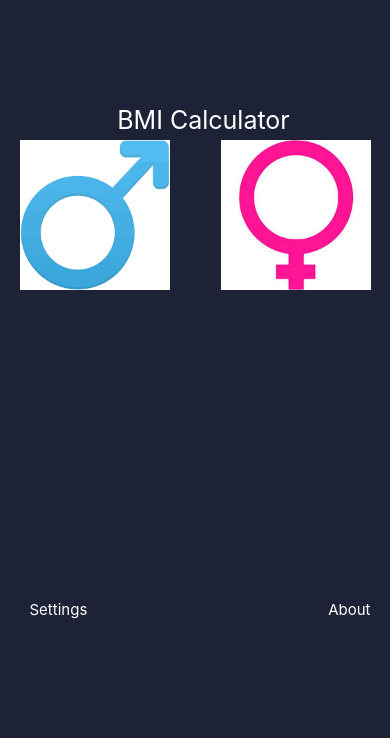
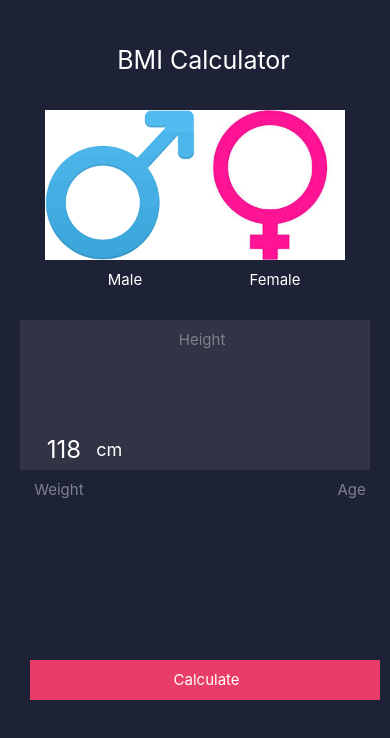
Before and after one commit to lqlongvn/Calculator, a React Native app: screen / in a window 390 px wide. Shown: the top 738 px of the page. Built offline with nearby package versions, Linux system fonts and the light colour scheme.

Commit message:
change 2

```diff
--- a/My_modules/Module_1.js
+++ b/My_modules/Module_1.js
@@ -16,33 +16,57 @@ export default function Module_1() {
     <SafeAreaView style={styles.container}>
       <StatusBar style="light" />
 
-      <View style={{ height: 100 }}></View>
+      <View style={{ height: 40 }}></View>
 
       <Text style={[styles.text, { fontSize: 25 }]}> BMI Calculator</Text>
 
+      <View style={{ height: 30 }}></View>
+
       <View style={styles.male_Female_ButtonGroup}>
+        <View style={styles.text_Image_Group}>
           <Image
             style={styles.image_Male_Female}
             source={require("../assets/male_1.png")}
           />
+          <Text style={styles.text}> Male </Text>
+        </View>
+
+        <View style={styles.text_Image_Group}>
           <Image
             style={styles.image_Male_Female}
             source={require("../assets/female_1.jpg")}
           />
+          <Text style={styles.text}> Female </Text>
+        </View>
       </View>
 
-      <View style={{ height: 60 }}></View>
+      <View style={{ height: 20 }}></View>
+
+      <View style={styles.height_Group}>
+        <Text style={styles.textHeight}> Height</Text>
+        <View style={styles.centimeter_Group}>
+          <Text style={styles.textHeightNumber}> 118</Text>
+          <Text style={styles.text_cm}> cm</Text>
+        </View>
+      </View>
 
 
-      <View style={{ height: 240 }}></View>
+      <View style={styles.weight_Age_Group}>
+        <View style={styles.text_Image_Group}>
+          <Text style={styles.text_Weight_Age}> Weight </Text>
+        </View>
+
+        <View style={styles.text_Image_Group}>
+          <Text style={styles.text_Weight_Age}> Age </Text>
+        </View>
+      </View>
+
+
+      <View style={{ height: 40 }}></View>
 
       <View style={styles.linkButtonGroup}>
         <TouchableOpacity style={styles.linkButton}>
-          <Text style={styles.text}>Settings</Text>
-        </TouchableOpacity>
-
-        <TouchableOpacity style={styles.linkButton}>
-          <Text style={styles.text}>About</Text>
+          <Text style={styles.textCalculate}> Calculate</Text>
         </TouchableOpacity>
       </View>
     </SafeAreaView>
@@ -62,36 +86,57 @@ const styles = StyleSheet.create({
     textAlign: "center",
     marginLeft: 10,
   },
-  hienThiThongBao: {
-    width: "90%",
-    marginTop: 15,
+  text_Weight_Age: {
+    color: "#7e808e",
+    fontSize: 15,
+    lineHeight: 40,
+    textAlign: "center",
+    marginLeft: 10,
   },
-  lockIcon: {
-    fontSize: 20,
-    color: "gray",
-    position: "absolute",
-    top: 18,
-    left: 20,
-    zIndex: 1,
+
+  textCalculate: {
+    color: "#fff",
+    fontSize: 15,
+    width: 350,
+    lineHeight: 40,
+    textAlign: "center",
+    marginLeft: 10,
+    backgroundColor: "#e83d66",
   },
-  thongBao: {
-    height: 60,
-    backgroundColor: "#fff",
-    borderRadius: 40,
+  textHeight: {
+    color: "#7e808e",
+    fontSize: 15,
+    lineHeight: 40,
     textAlign: "center",
+    marginLeft: 10,
+    backgroundColor: "#323344",
+  },
+
+  textHeightNumber: {
+    color: "#fff",
+    fontSize: 24,
+    lineHeight: 40,
+    textAlign: "center",
+    marginLeft: 10,
+    backgroundColor: "#323344",
+  },
+
+  text_cm: {
+    color: "#fff",
     fontSize: 18,
-    color: "#000",
-    width: "100%",
-    fontWeight: "bold",
+    lineHeight: 40,
+    textAlign: "center",
+    marginLeft: 10,
+    backgroundColor: "#323344",
   },
-  loginButton: {
-    marginTop: 15,
-    height: 50,
-    backgroundColor: "#8d015a",
-    borderRadius: 25,
+
+
+  centimeter_Group: {
+    flexDirection: "row",
+    lineHeight: 40,
     textAlign: "center",
-    fontSize: 20,
-    width: "90%",
+    marginLeft: 10,
+    backgroundColor: "#323344",
   },
   linkButtonGroup: {
     flexDirection: "row",
@@ -101,14 +146,30 @@ const styles = StyleSheet.create({
   male_Female_ButtonGroup: {
     flexDirection: "row",
     justifyContent: "space-between",
-    width: "90%",
+  },
+  weight_Age_Group: {
+    width: 350,
+    height: 150,
+    flexDirection: "row",
+    justifyContent: "space-between",
+  },
+
+  text_Image_Group: {
+    flexDirection: "column",
+    justifyContent: "space-between",
   },
   image_Male_Female: {
-      width:150,
-      height:150,
-      alignItems: 'center',
-      justifyContent: 'center',
-      backgroundColor:"#24263b",
-
+    width: 150,
+    height: 150,
+    alignItems: "center",
+    justifyContent: "center",
+    backgroundColor: "#24263b",
+  },
+  height_Group: {
+    width: 350,
+    height: 150,
+    flexDirection: "column",
+    justifyContent: "space-between",
+    backgroundColor: "#323344",
   },
 });
```
Lines whose indentation alone changed are shown as unchanged.
